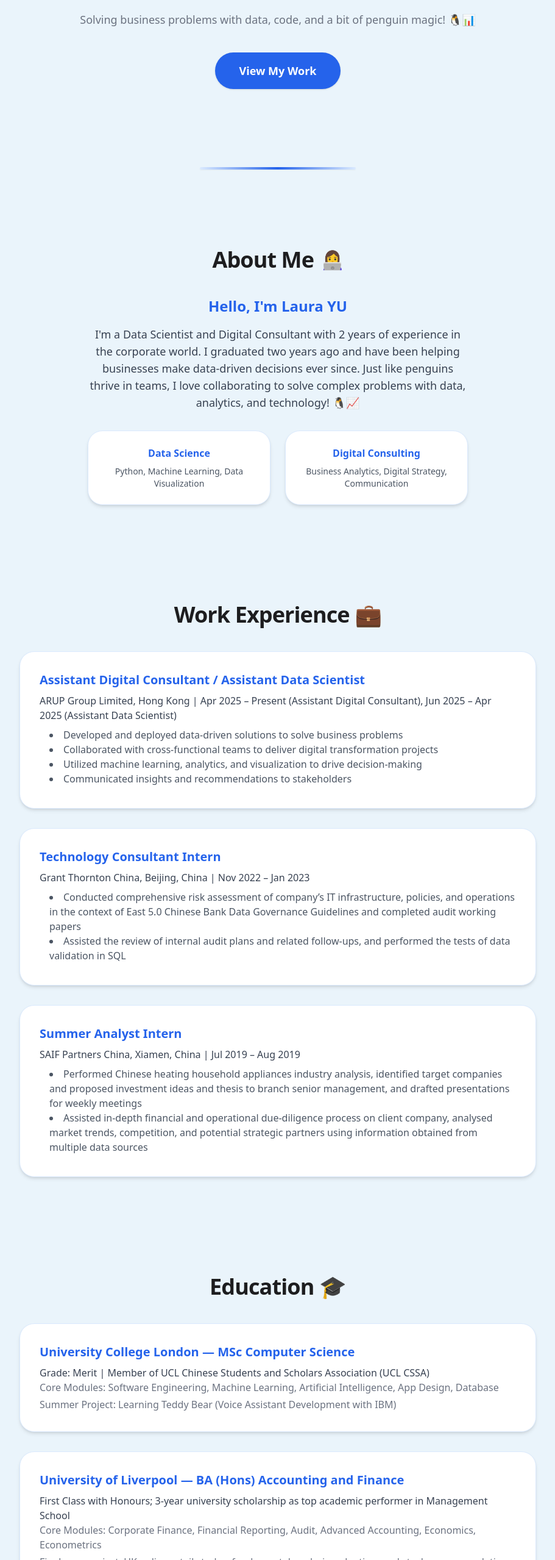
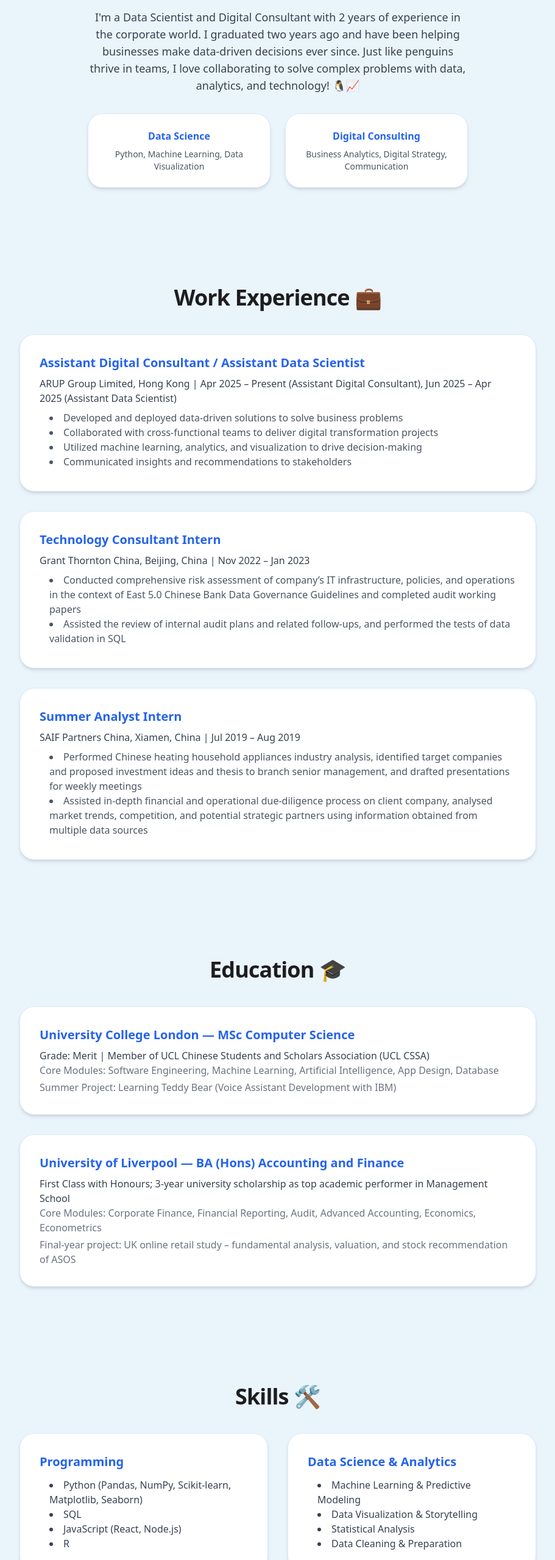
Before and after one commit to KT0846/kt0846.github.io, a React (Create React App) app: page / in a window 1280 px wide. Shown: the part 242-2800 px from the top of the page at 61% size, without its empty margins (184-1095 px from the left). Built offline with nearby package versions, Linux system fonts and the light colour scheme.

Commit message:
Update Home Section

```diff
--- a/src/App.tsx
+++ b/src/App.tsx
@@ -49,13 +49,14 @@ function App() {
         <div className="max-w-7xl mx-auto px-6">
           <div className="flex justify-between items-center py-6">
             <div className="text-2xl font-extrabold tracking-tight" style={{ color: '#2563eb' }}>
-              Laura YU
+              My Portfolio
             </div>
             {/* Desktop Navigation */}
             <div className="hidden md:flex space-x-10">
               <a href="#home" className="hover:text-[#2563eb] transition text-base font-medium">Home</a>
               <a href="#experience" className="hover:text-[#2563eb] transition text-base font-medium">Work Experience</a>
               <a href="#education" className="hover:text-[#2563eb] transition text-base font-medium">Education</a>
+              <a href="#skills" className="hover:text-[#2563eb] transition text-base font-medium">Skills</a>
               <a href="#projects" className="hover:text-[#2563eb] transition text-base font-medium">Projects</a>
               <a href="#contact" className="hover:text-[#2563eb] transition text-base font-medium">Contact</a>
             </div>
@@ -80,6 +81,7 @@ function App() {
                 <a href="#home" className="hover:text-[#2563eb] transition text-base font-medium" onClick={() => setIsMenuOpen(false)}>Home</a>
                 <a href="#experience" className="hover:text-[#2563eb] transition text-base font-medium" onClick={() => setIsMenuOpen(false)}>Work Experience</a>
                 <a href="#education" className="hover:text-[#2563eb] transition text-base font-medium" onClick={() => setIsMenuOpen(false)}>Education</a>
+                <a href="#skills" className="hover:text-[#2563eb] transition text-base font-medium" onClick={() => setIsMenuOpen(false)}>Skills</a>
                 <a href="#projects" className="hover:text-[#2563eb] transition text-base font-medium" onClick={() => setIsMenuOpen(false)}>Projects</a>
                 <a href="#contact" className="hover:text-[#2563eb] transition text-base font-medium" onClick={() => setIsMenuOpen(false)}>Contact</a>
               </div>
@@ -88,27 +90,10 @@ function App() {
         </div>
       </nav>
 
-      {/* Hero Section */}
-      <section id="home" className="pt-32 pb-20">
-        <div className="max-w-3xl mx-auto px-6 text-center">
-          <h1 className="text-5xl font-extrabold tracking-tight mb-6" style={{ color: '#1d1d1f' }}>Welcome to My Portfolio</h1>
-          <p className="text-xl mb-8 text-gray-700">Data Scientist & Digital Consultant</p>
-          <p className="text-lg mb-10 text-gray-500">Solving business problems with data, code, and a bit of penguin magic! 🐧📊</p>
-          <button className="bg-[#2563eb] text-white px-10 py-4 rounded-full font-semibold text-lg shadow hover:bg-[#1746a2] transition">View My Work</button>
-        </div>
-      </section>
-      {/* Divider */}
-      <div className="flex justify-center my-12">
-        <div className="h-1 w-64 rounded-full bg-gradient-to-r from-[#dbeafe] via-[#2563eb] to-[#dbeafe] shadow-sm" />
-      </div>
-
       {/* About Section */}
-      <section id="about" className="py-20">
+      <section id="about" className="pt-48 pb-20">
         <div className="max-w-2xl mx-auto px-6 text-center">
-          <h2 className="text-4xl font-extrabold tracking-tight mb-10 flex items-center justify-center gap-3" style={{ color: '#1d1d1f' }}>
-            About Me <span className="text-3xl align-middle">👩‍💻</span>
-          </h2>
-          <h3 className="text-2xl font-bold mb-4" style={{ color: '#2563eb' }}>Hello, I'm Laura YU</h3>
+          <h3 className="text-5xl font-extrabold mb-4" style={{ color: '#2563eb' }}>Hello, I'm Laura YU</h3>
           <p className="text-gray-700 mb-8 text-lg">
             I'm a Data Scientist and Digital Consultant with 2 years of experience in the corporate world. I graduated two years ago and have been helping businesses make data-driven decisions ever since. Just like penguins thrive in teams, I love collaborating to solve complex problems with data, analytics, and technology! 🐧📈
           </p>
@@ -181,6 +166,55 @@ function App() {
               <p className="text-gray-700">First Class with Honours; 3-year university scholarship as top academic performer in Management School</p>
               <p className="text-gray-500 text-base mb-1">Core Modules: Corporate Finance, Financial Reporting, Audit, Advanced Accounting, Economics, Econometrics</p>
               <p className="text-gray-500 text-base">Final-year project: UK online retail study – fundamental analysis, valuation, and stock recommendation of ASOS</p>
+            </div>
+          </div>
+        </div>
+      </section>
+
+      {/* Skills Section */}
+      <section id="skills" className="py-20">
+        <div className="max-w-4xl mx-auto px-6">
+          <h2 className="text-4xl font-extrabold tracking-tight mb-10 text-center" style={{ color: '#1d1d1f' }}>Skills 🛠️</h2>
+          <div className="grid grid-cols-1 md:grid-cols-2 gap-8">
+            {/* Programming */}
+            <div className="bg-white rounded-3xl shadow-md p-8 border border-blue-100">
+              <h3 className="text-xl font-bold mb-3 text-[#2563eb]">Programming</h3>
+              <ul className="list-disc list-inside text-gray-700 text-base pl-4">
+                <li>Python (Pandas, NumPy, Scikit-learn, Matplotlib, Seaborn)</li>
+                <li>SQL</li>
+                <li>JavaScript (React, Node.js)</li>
+                <li>R</li>
+              </ul>
+            </div>
+            {/* Data Science & Analytics */}
+            <div className="bg-white rounded-3xl shadow-md p-8 border border-blue-100">
+              <h3 className="text-xl font-bold mb-3 text-[#2563eb]">Data Science & Analytics</h3>
+              <ul className="list-disc list-inside text-gray-700 text-base pl-4">
+                <li>Machine Learning & Predictive Modeling</li>
+                <li>Data Visualization & Storytelling</li>
+                <li>Statistical Analysis</li>
+                <li>Data Cleaning & Preparation</li>
+              </ul>
+            </div>
+            {/* Consulting & Business */}
+            <div className="bg-white rounded-3xl shadow-md p-8 border border-blue-100">
+              <h3 className="text-xl font-bold mb-3 text-[#2563eb]">Consulting & Business</h3>
+              <ul className="list-disc list-inside text-gray-700 text-base pl-4">
+                <li>Digital Transformation</li>
+                <li>Business Analytics</li>
+                <li>Stakeholder Communication</li>
+                <li>Project Management</li>
+              </ul>
+            </div>
+            {/* Tools & Platforms */}
+            <div className="bg-white rounded-3xl shadow-md p-8 border border-blue-100">
+              <h3 className="text-xl font-bold mb-3 text-[#2563eb]">Tools & Platforms</h3>
+              <ul className="list-disc list-inside text-gray-700 text-base pl-4">
+                <li>Tableau, Power BI</li>
+                <li>Excel, Google Sheets</li>
+                <li>Git & GitHub</li>
+                <li>Cloud Platforms (AWS, GCP basics)</li>
+              </ul>
             </div>
           </div>
         </div>
```
